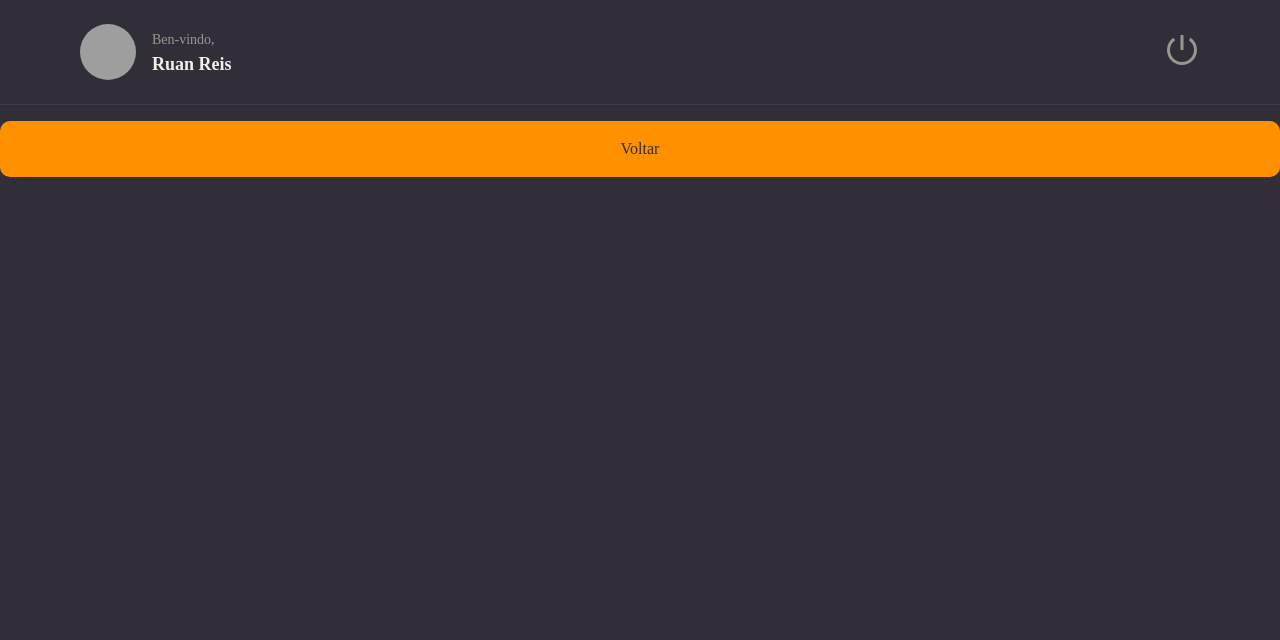
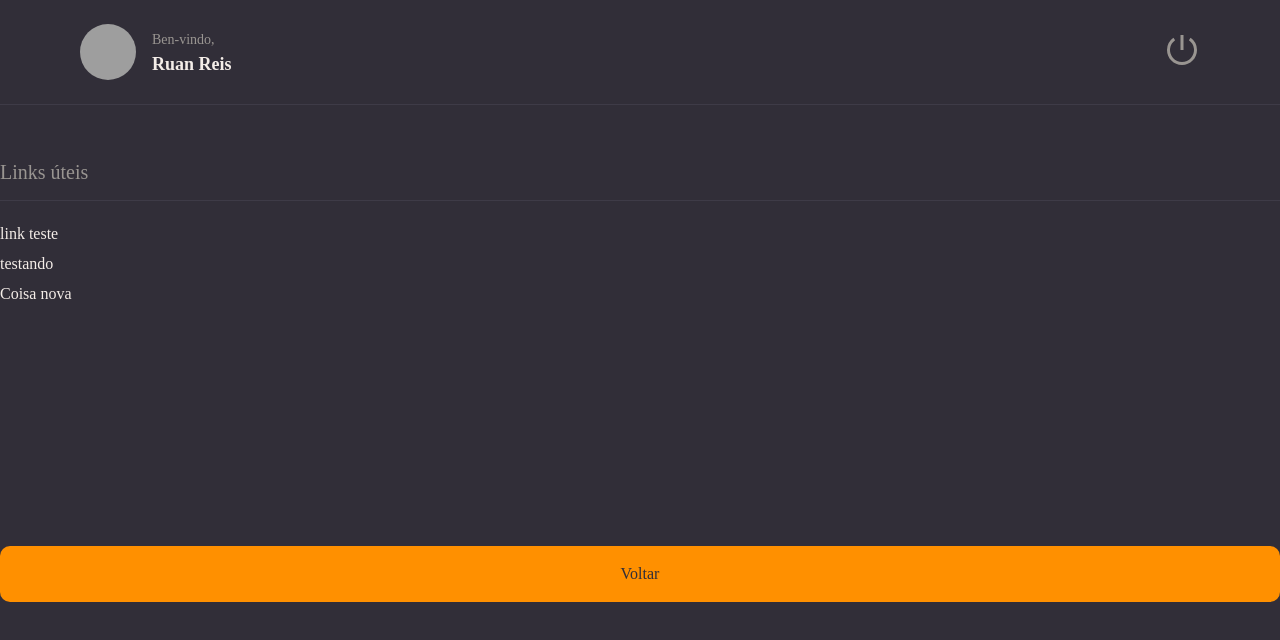
Before and after one commit to Limb00z/rr-notes, a React (Vite) app: page / in a window 1280 px wide. Shown: the top 640 px of the page. Built offline with nearby package versions, Linux system fonts and the light colour scheme; grey boxes are pictures that could not be loaded.

Commit message:
Criando componente Section e s instanciando

```diff
--- /dev/null
+++ b/src/components/Section/index.jsx
@@ -0,0 +1,11 @@
+import { Container } from './styles';
+
+// eslint-disable-next-line react/prop-types
+export function Section({ title, children }) {
+    return (
+        <Container>
+            <h2>{title}</h2>
+            {children}
+        </Container>
+    );
+}
--- /dev/null
+++ b/src/components/Section/styles.js
@@ -0,0 +1,18 @@
+import styled from "styled-components";
+
+export const Container = styled.section`
+    margin: 56px 0 28px;
+
+    >h2{
+        border-bottom-width: 1px;
+        border-bottom-style: solid;
+        border-bottom-color: ${({ theme }) => theme.COLORS.BACKGROUND_700};
+
+        padding-bottom: 16px;
+        margin-bottom: 24px;
+
+        color: ${({ theme }) => theme.COLORS.GRAY_100};
+        font-size: 20px;
+        font-weight: 400;
+    }
+`;
--- a/src/pages/Details/index.jsx
+++ b/src/pages/Details/index.jsx
@@ -1,11 +1,19 @@
-import { Container } from "./style"
+import { Container, Links } from "./style"
 import { Header } from "../../components/Header"
 import { Button } from "../../components/Button"
+import { Section } from "../../components/Section"
 
 function Index() {
    return (
     <Container>
-       <Header/>
+         <Header />
+         <Section title="Links úteis" >
+            <Links>
+               <li><a href="#">link teste </a></li>
+               <li><a href="#">testando</a></li>
+               <li><a href="#">Coisa nova</a></li>
+            </Links>
+         </Section>
        <Button title={"Voltar"}/>
     </Container>
   )
--- a/src/pages/Details/style.js
+++ b/src/pages/Details/style.js
@@ -12,3 +12,16 @@
         "content"
     ;
 `;
+
+export const Links = styled.ul`
+    list-style: none;
+
+    >li{
+        margin-top: 12px;
+
+        a{
+            color: ${({theme}) => theme.COLORS.WHITE};
+        }
+    }
+
+`;
```
